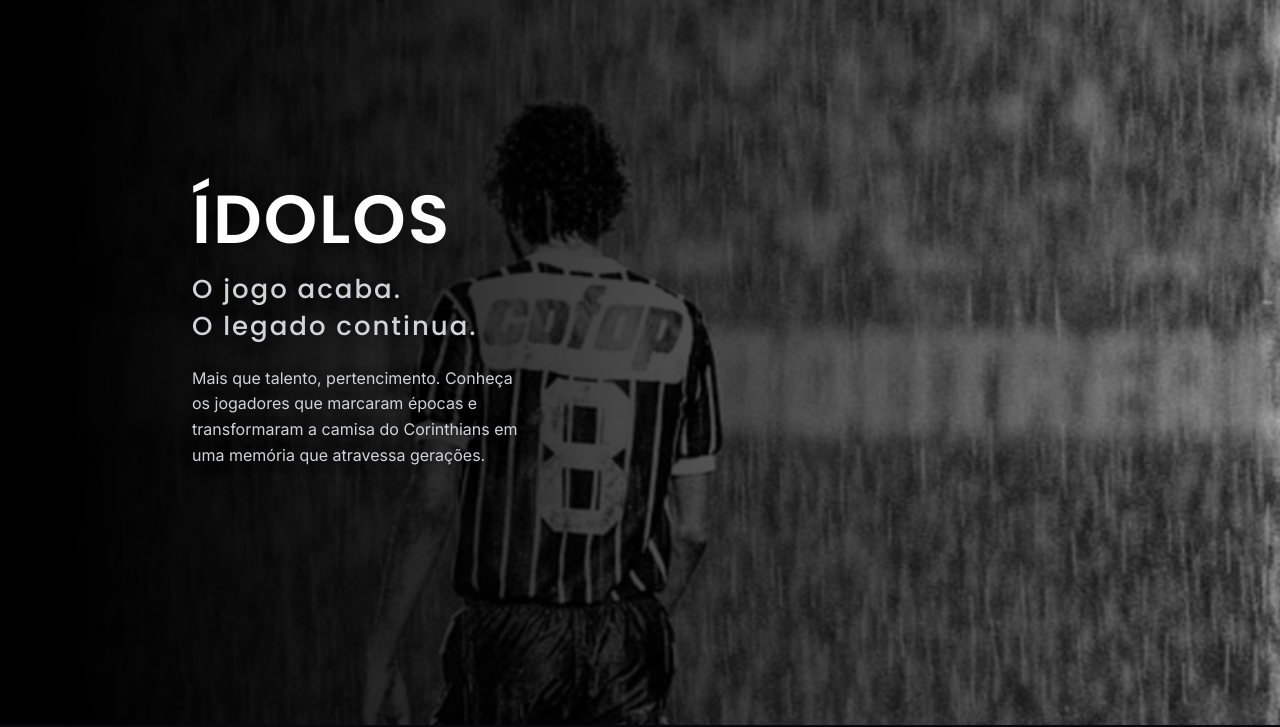
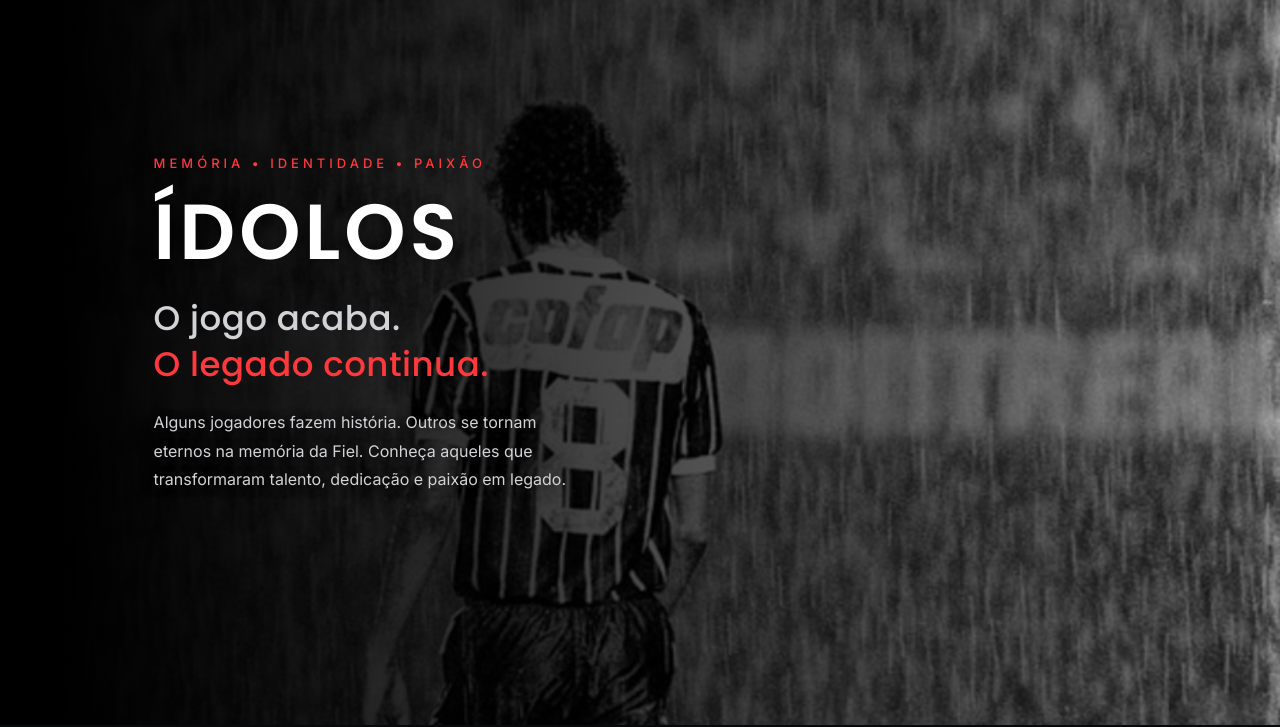
Before and after one commit to MatheusMenino/projeto-individual, a website: page meu-projeto/public/idolos.html in a window 1280 px wide. Shown: the part 75-802 px from the top of the page. Drawn offline with Linux system fonts and the light colour scheme.

Commit message:
Arrumar estilo do titulo

```diff
--- a/meu-projeto/public/css/idolos.css
+++ b/meu-projeto/public/css/idolos.css
@@ -36,43 +36,55 @@
 .conteudo-home {
     position: absolute;
     top: 50%;
-    left: 15%;
+    left: 12%;
     transform: translateY(-50%);
-
     z-index: 1;
     color: var(--cor-titulo);
+    max-width: 600px;
+}
+
+.chamada-home{
+    display: block;
+    font-family: var(--fonte-descricao);
+    font-size: 13px;
+    font-weight: 500;
+    letter-spacing: 4px;
+    color: var(--cor-vermelho);
+    margin-bottom: 22px;
 }
 
 .conteudo-home h1 {
     font-family: var(--fonte-titulo);
+    font-size: 78px;
     font-weight: 600;
     width: 60%;
-    letter-spacing: 2px;
-    line-height: 1.15;
+    letter-spacing: 4px;
+    line-height: 1;
+    margin-bottom: 25px;
     text-shadow: 0 3px 20px rgba(0, 0, 0, 0.5);
-    font-size: 68px;
-    margin-bottom: 12px;
 }
 
 .conteudo-home h2 {
     font-family: var(--fonte-titulo);
-    font-size: 26px;
-    max-width: 310px;
-    line-height: 1.4;
+    font-size: 34px;
+    line-height: 1.35;
     font-weight: 500;
-    padding-bottom: 2%;
-    letter-spacing: 2px;
+    letter-spacing: 0.5px;
     color: var(--cor-descricao);
-    text-shadow: 0 2px 12px rgba(0, 0, 0, 0.5);
+    margin-bottom: 20px;
+}
+
+.conteudo-home h2 span {
+    color: var(--cor-vermelho);
 }
 .conteudo-home p{
     font-family: var(--fonte-descricao);
     font-size: 16px;
+    font-weight: 400;
+    line-height: 1.8;
     color: var(--cor-descricao);
-    line-height: 1.6;
-    font-weight: 400;
     text-shadow: 0 2px 12px rgba(0, 0, 0, 0.5);
-    width: 30%;
+    max-width: 440px;
 }
 
 .secao {
--- a/meu-projeto/public/idolos.html
+++ b/meu-projeto/public/idolos.html
@@ -46,9 +46,15 @@
                 <img src="assets/imgs/fundo-idolos.jpg" alt="fundo-idolos">
 
                 <div class="conteudo-home">
+                  <span class="chamada-home">MEMÓRIA • IDENTIDADE • PAIXÃO</span>
                     <h1>ÍDOLOS</h1>
-                    <h2>O jogo acaba. <br> O legado continua.</h2>
-                    <p>Mais que talento, pertencimento. Conheça os jogadores que marcaram épocas e transformaram a camisa do Corinthians em uma memória que atravessa gerações.</p>
+                    <h2> O jogo acaba.<br>
+                          <span>O legado continua.</span>
+                      </h2>
+                    <p>Alguns jogadores fazem história.
+                      Outros se tornam eternos na memória da Fiel.
+                      Conheça aqueles que transformaram talento,
+                      dedicação e paixão em legado.</p>
                 </div>
             </div>
         </section>
```
